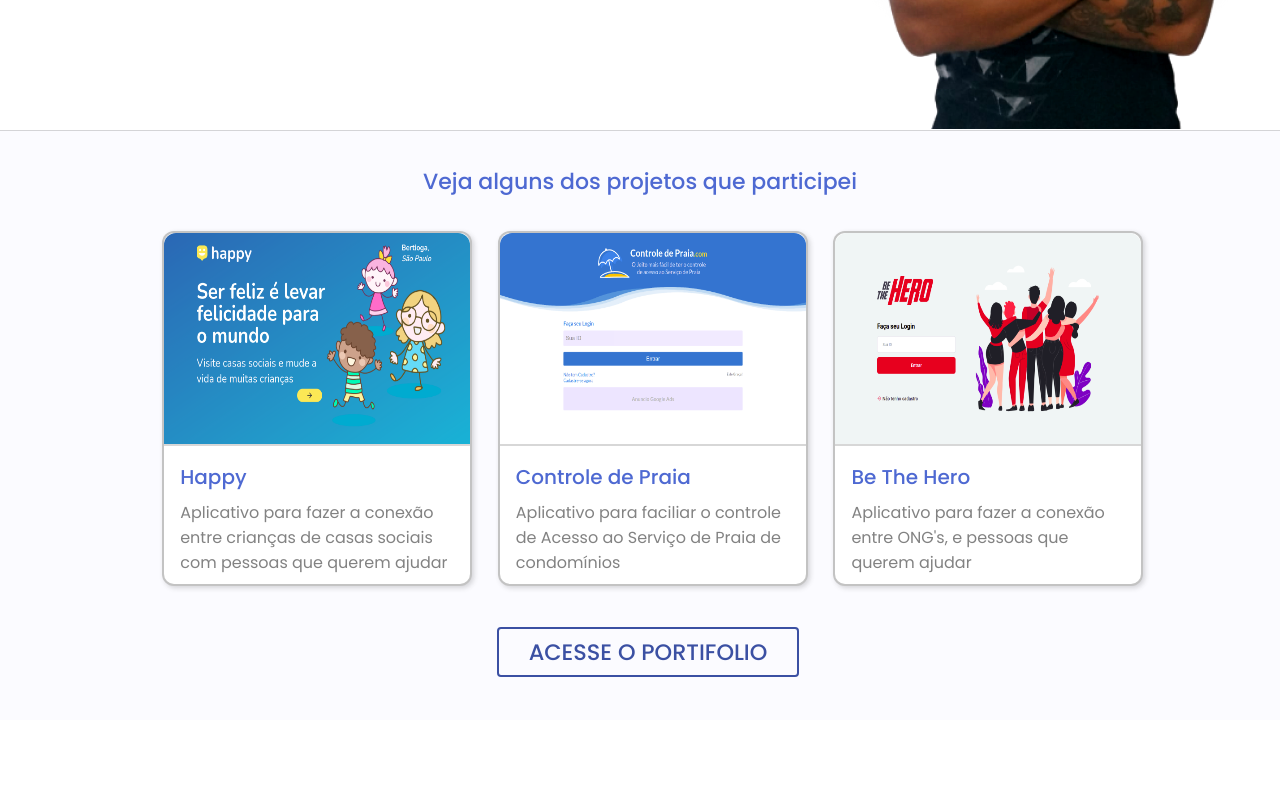
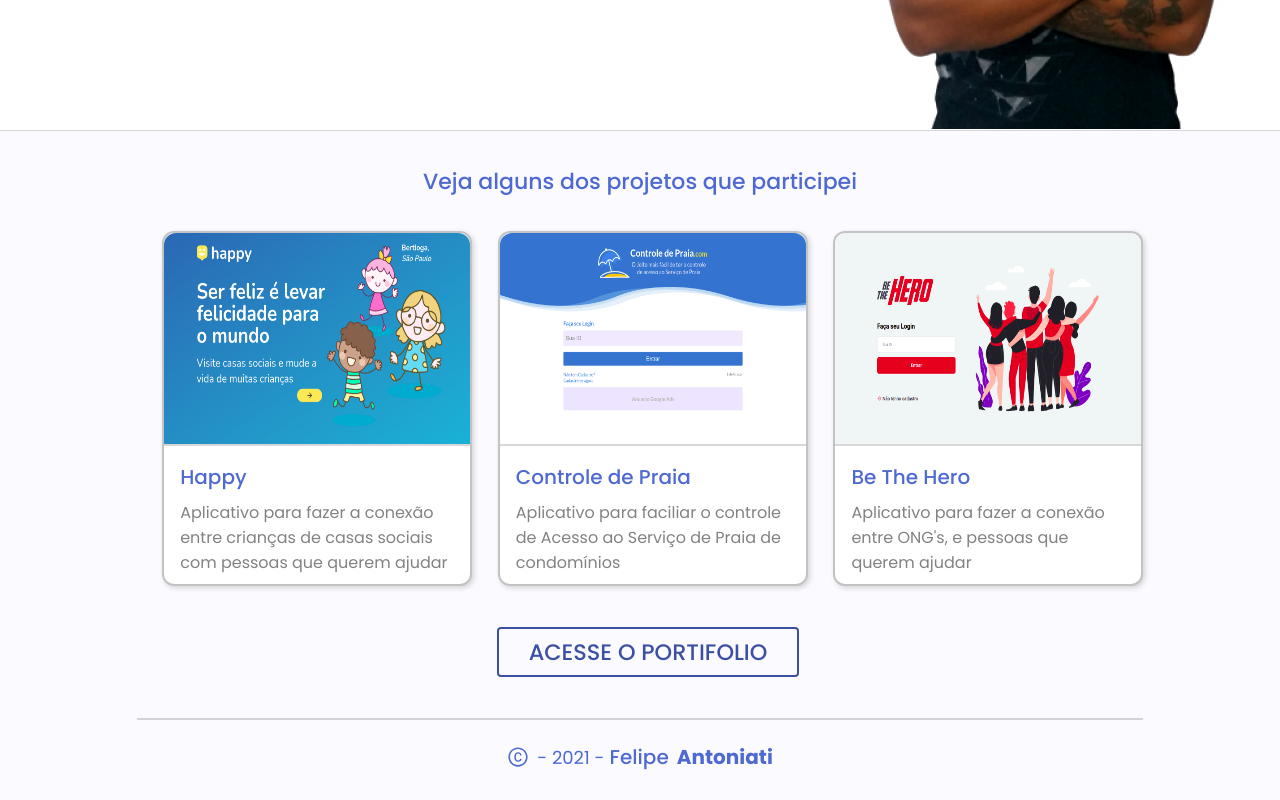
Before and after one commit to Felipe-Antoniati/portifolio, a React (Create React App) app: page / in a window 1280 px wide. Shown: the part 542-1342 px from the top of the page. Before the commit the page ends 1262 px from the top, so only its background shows below. Built offline with nearby package versions, Linux system fonts and the light colour scheme.

Commit message:
Landing: footer

```diff
--- /dev/null
+++ b/src/components/Footer/index.tsx
@@ -0,0 +1,18 @@
+import {AiOutlineCopyright} from "react-icons/ai";
+import "./styles.css";
+
+const Footer = () => {
+  return(
+    <footer>
+      <div className="content-footer">
+        <AiOutlineCopyright />
+        <h1>
+          <span>- 2021 -</span> Felipe
+          <strong>Antoniati</strong>
+        </h1>
+      </div>
+    </footer>
+  );
+}
+
+export default Footer;
--- /dev/null
+++ b/src/components/Footer/styles.css
@@ -0,0 +1,36 @@
+footer {
+  height: 76px;
+  border-top: 2px solid rgba(58, 58, 58, 0.2);
+  display: flex;
+  align-items: center;
+  justify-content: center;
+  margin-top: 2rem;
+}
+
+.content-footer {
+  display: flex;
+  align-items: center;
+  justify-content: center;
+}
+
+.content-footer svg {
+  font-size: 22px;
+  color: var(--normal-purple);
+}
+
+.content-footer h1 {
+  font-weight: 500;
+  font-size: 20px;
+  color: var(--normal-purple);
+  margin-left: 0.5rem;
+}
+
+
+.content-footer h1 strong {
+  margin-left: 0.5rem;
+}
+
+.content-footer h1 span {
+  font-weight: 400;
+  font-size: 18px;
+}
--- a/src/components/Main/styles.css
+++ b/src/components/Main/styles.css
@@ -56,7 +56,7 @@
   }
 }
 
-@media(max-width: 768px) {
+@media (max-width: 768px) {
   .buttons-main {
     width: 100%;
   }
@@ -72,7 +72,7 @@
   }
 }
 
-@media(max-width: 500px) {
+@media (max-width: 500px) {
   .main-content .description-main {
     font-size: 19px;
     max-width: 400px;
@@ -84,24 +84,23 @@
   }
 
   #main-section {
-    background-size: 20rem;
+    background-size: 15rem;
     background-position: center 22rem;
   }
 }
 
-@media(max-width: 374px) {
+@media (max-width: 374px) {
   .main-content .description-main {
     font-size: 18px;
   }
 }
 
-@media(max-width: 320px) {
+@media (max-width: 320px) {
   .main-content .description-main {
     font-size: 15px;
   }
+
   #main-section {
-    background-size: 15rem;
     background-position: center 20rem;
   }
-
 }
--- a/src/pages/Landing/index.tsx
+++ b/src/pages/Landing/index.tsx
@@ -3,6 +3,7 @@ import Main from "../../components/Main";
 import Middle from "../../components/Middle";
 import Card from "../../components/Card";
 import SecondaryButton from "../../components/SecondaryButton";
+import Footer from "../../components/Footer";
 
 import imgHappy from "../../images/templates/happy.png";
 import imgBeachControl from "../../images/templates/beach-control.png";
@@ -55,6 +56,7 @@ export default function Landing() {
             path="/portifolio"
           />
         </div>
+        <Footer/>
       </Middle>
     </div>
   );
--- a/src/pages/Landing/styles.css
+++ b/src/pages/Landing/styles.css
@@ -31,9 +31,13 @@
   margin-top: 2rem;
 }
 
+#landing-page #middle {
+  height: 670px;
+}
+
 @media (max-width: 1036px) {
   #landing-page #middle {
-    height: 1100px;
+    height: 700px;
   }
 
   .cards #card {
@@ -42,6 +46,10 @@
 }
 
 @media (max-width: 803px) {
+    #landing-page #middle {
+      height: 1090px;
+    }
+
   .footer-landing .btn-secondary {
     width: 40%;
   }
```
